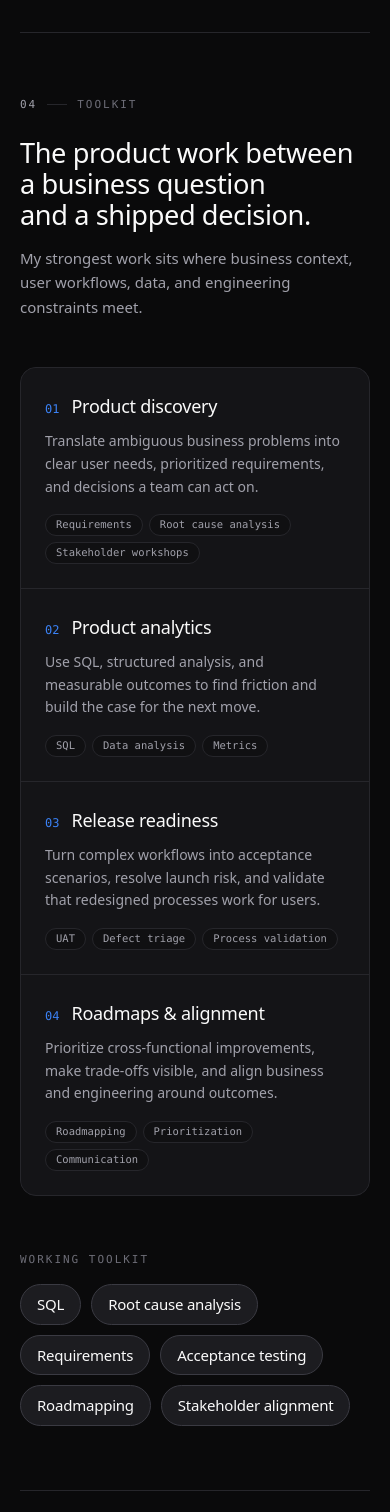
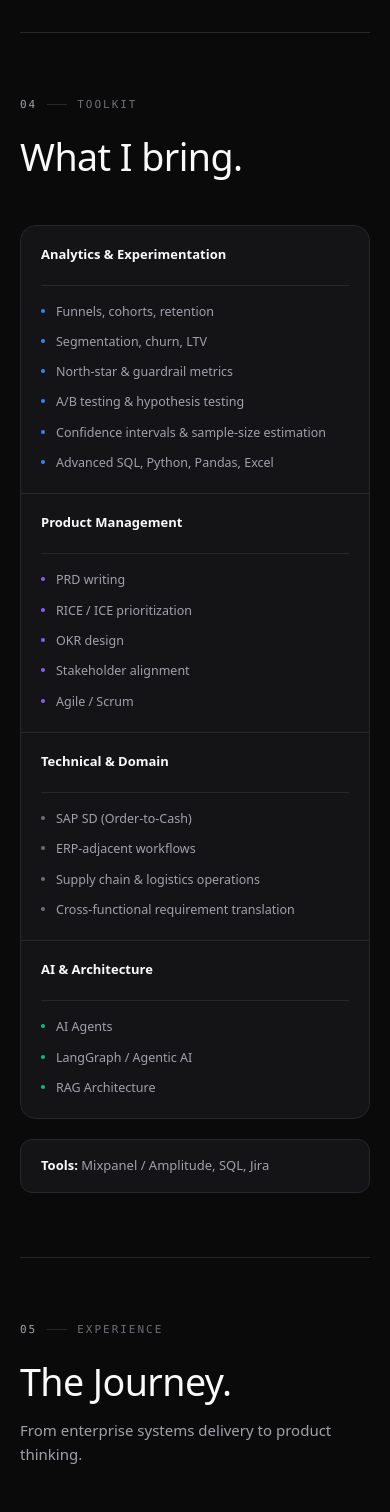
Before and after one commit to manavvp08/manavvp08.github.io, a Next.js app: page / in a window 390 px wide. Shown: the part 3140-4652 px from the top of the page. Built offline with nearby package versions, Linux system fonts and the light colour scheme; no server answers; a web font is replaced by a local one.

Commit message:
feat: rebuild toolkit as skill bands

```diff
--- a/app/components/sections/stack.tsx
+++ b/app/components/sections/stack.tsx
@@ -1,6 +1,46 @@
 import Reveal from "../reveal";
 import { Section, Kicker } from "./section-shell";
-import { capabilities, dailyDrivers } from "../../lib/data";
+
+const skillGroups = [
+  {
+    title: "Analytics & Experimentation",
+    dot: "bg-accent",
+    skills: [
+      "Funnels, cohorts, retention",
+      "Segmentation, churn, LTV",
+      "North-star & guardrail metrics",
+      "A/B testing & hypothesis testing",
+      "Confidence intervals & sample-size estimation",
+      "Advanced SQL, Python, Pandas, Excel",
+    ],
+  },
+  {
+    title: "Product Management",
+    dot: "bg-[#8b5cf6]",
+    skills: [
+      "PRD writing",
+      "RICE / ICE prioritization",
+      "OKR design",
+      "Stakeholder alignment",
+      "Agile / Scrum",
+    ],
+  },
+  {
+    title: "Technical & Domain",
+    dot: "bg-faint",
+    skills: [
+      "SAP SD (Order-to-Cash)",
+      "ERP-adjacent workflows",
+      "Supply chain & logistics operations",
+      "Cross-functional requirement translation",
+    ],
+  },
+  {
+    title: "AI & Architecture",
+    dot: "bg-success",
+    skills: ["AI Agents", "LangGraph / Agentic AI", "RAG Architecture"],
+  },
+];
 
 export default function Toolkit() {
   return (
@@ -8,62 +48,41 @@ export default function Toolkit() {
       <Kicker index="04" label="Toolkit" />
 
       <Reveal delay={60}>
-        <h2 className="mt-6 max-w-3xl font-display text-[clamp(1.7rem,3.6vw,2.5rem)] leading-[1.14] tracking-tight text-balance">
-          The product work between a business question and a shipped decision.
+        <h2 className="mt-6 font-display text-[2.35rem] leading-[1.05] tracking-tight text-fg sm:text-[3.2rem]">
+          What I bring.
         </h2>
-      </Reveal>
-      <Reveal delay={110}>
-        <p className="mt-4 max-w-xl text-[15px] leading-relaxed text-muted">
-          My strongest work sits where business context, user workflows, data, and
-          engineering constraints meet.
-        </p>
       </Reveal>
 
       <Reveal>
-        <div className="mt-12 grid gap-px overflow-hidden rounded-2xl border border-border bg-border sm:grid-cols-2">
-          {capabilities.map((capability, index) => (
-            <div key={capability.title} className="flex h-full flex-col bg-surface p-6">
-              <div className="flex items-baseline gap-3">
-                <span className="font-mono text-[12px] tabular-nums text-accent">
-                  {String(index + 1).padStart(2, "0")}
-                </span>
-                <h3 className="font-display text-lg font-semibold tracking-tight text-fg">
-                  {capability.title}
-                </h3>
-              </div>
-              <p className="mt-2.5 flex-1 text-[14px] leading-relaxed text-muted">
-                {capability.body}
-              </p>
-              <div className="mt-4 flex flex-wrap gap-1.5">
-                {capability.tags.map((tag) => (
-                  <span
-                    key={tag}
-                    className="rounded-full border border-border bg-bg-2 px-2.5 py-0.5 font-mono text-[10.5px] text-muted"
+        <div className="mt-12 grid gap-px overflow-hidden rounded-2xl border border-border bg-border sm:grid-cols-2 lg:grid-cols-4">
+          {skillGroups.map((group) => (
+            <section key={group.title} className="bg-surface p-5 sm:p-6">
+              <h3 className="min-h-10 border-b border-border pb-3 text-[13px] font-semibold leading-snug text-fg">
+                {group.title}
+              </h3>
+              <ul className="mt-4 space-y-2.5">
+                {group.skills.map((skill) => (
+                  <li
+                    key={skill}
+                    className="grid grid-cols-[5px_1fr] gap-2.5 text-[12.5px] leading-relaxed text-muted"
                   >
-                    {tag}
-                  </span>
+                    <span
+                      aria-hidden
+                      className={`mt-[7px] h-1 w-1 rounded-full ${group.dot}`}
+                    />
+                    <span>{skill}</span>
+                  </li>
                 ))}
-              </div>
-            </div>
+              </ul>
+            </section>
           ))}
         </div>
       </Reveal>
 
       <Reveal delay={80}>
-        <div className="mt-14">
-          <div className="font-mono text-[11px] uppercase tracking-[0.18em] text-faint">
-            Working toolkit
-          </div>
-          <div className="mt-4 flex flex-wrap gap-2.5">
-            {dailyDrivers.map((driver) => (
-              <span
-                key={driver}
-                className="rounded-full border border-border-strong bg-surface-2 px-4 py-2 font-display text-[15px] tracking-tight text-fg"
-              >
-                {driver}
-              </span>
-            ))}
-          </div>
+        <div className="mt-5 rounded-xl border border-border bg-surface px-5 py-4 text-[13px] text-muted">
+          <span className="font-semibold text-fg">Tools:</span>{" "}
+          Mixpanel / Amplitude, SQL, Jira
         </div>
       </Reveal>
     </Section>
```
Also changed, not shown: 1 other file (tests, documents, lock files or other folders).
